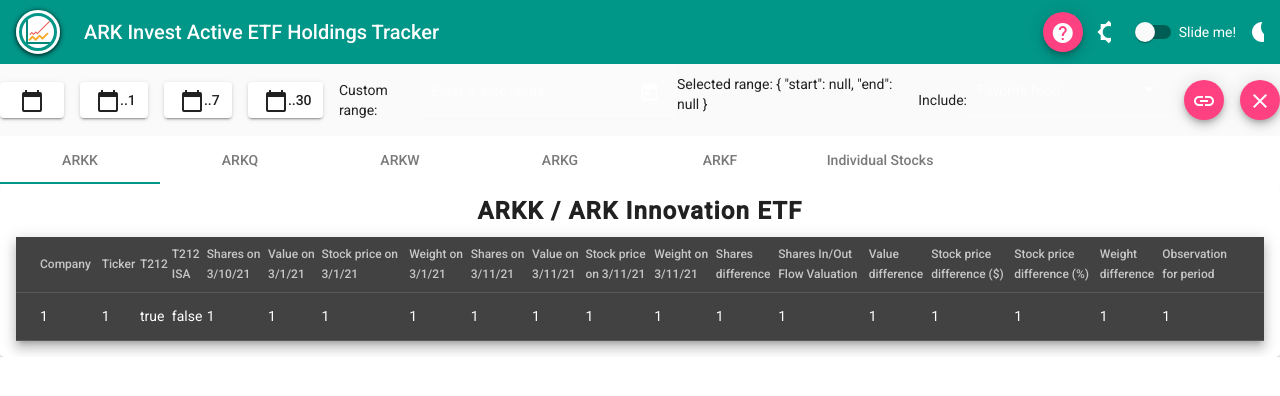
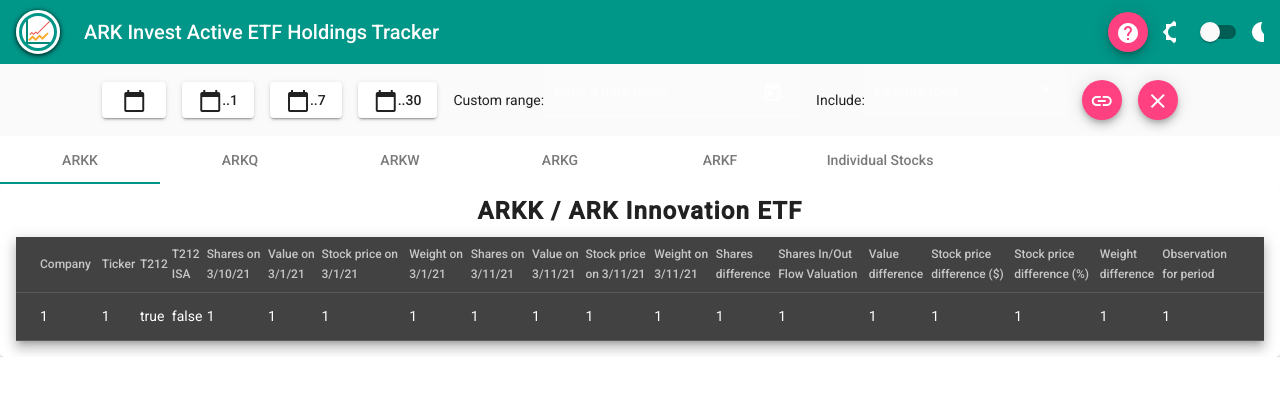
Before and after one commit to PmcFizz/ng-ark, an Angular app: page / in a window 1280 px wide. Shown: the top 396 px of the page. Built offline with nearby package versions, Linux system fonts and the light colour scheme.

Commit message:
1
Signed-off-by: pmc <pangmengchen@gmail.com>

```diff
--- a/src/app/app.component.html
+++ b/src/app/app.component.html
@@ -9,7 +9,7 @@
       <mat-icon >help</mat-icon>
     </button>
     <mat-icon class="example-icon" style="margin-right: 1.5rem;" aria-hidden="false" aria-label="Example delete icon">brightness_5</mat-icon>
-    <mat-slide-toggle>Slide me!</mat-slide-toggle>
+    <mat-slide-toggle></mat-slide-toggle>
     <mat-icon class="example-icon" aria-hidden="false" aria-label="Example delete icon">bedtime</mat-icon>
   </mat-toolbar-row>
 
@@ -38,9 +38,6 @@
       <mat-datepicker-toggle matSuffix [for]="picker"></mat-datepicker-toggle>
       <mat-date-range-picker #picker></mat-date-range-picker>
     </mat-form-field>
-
-    <p>Selected range: {{range.value | json}}</p>
-
 
     <span class="ml-16">Include:</span>
 
```
